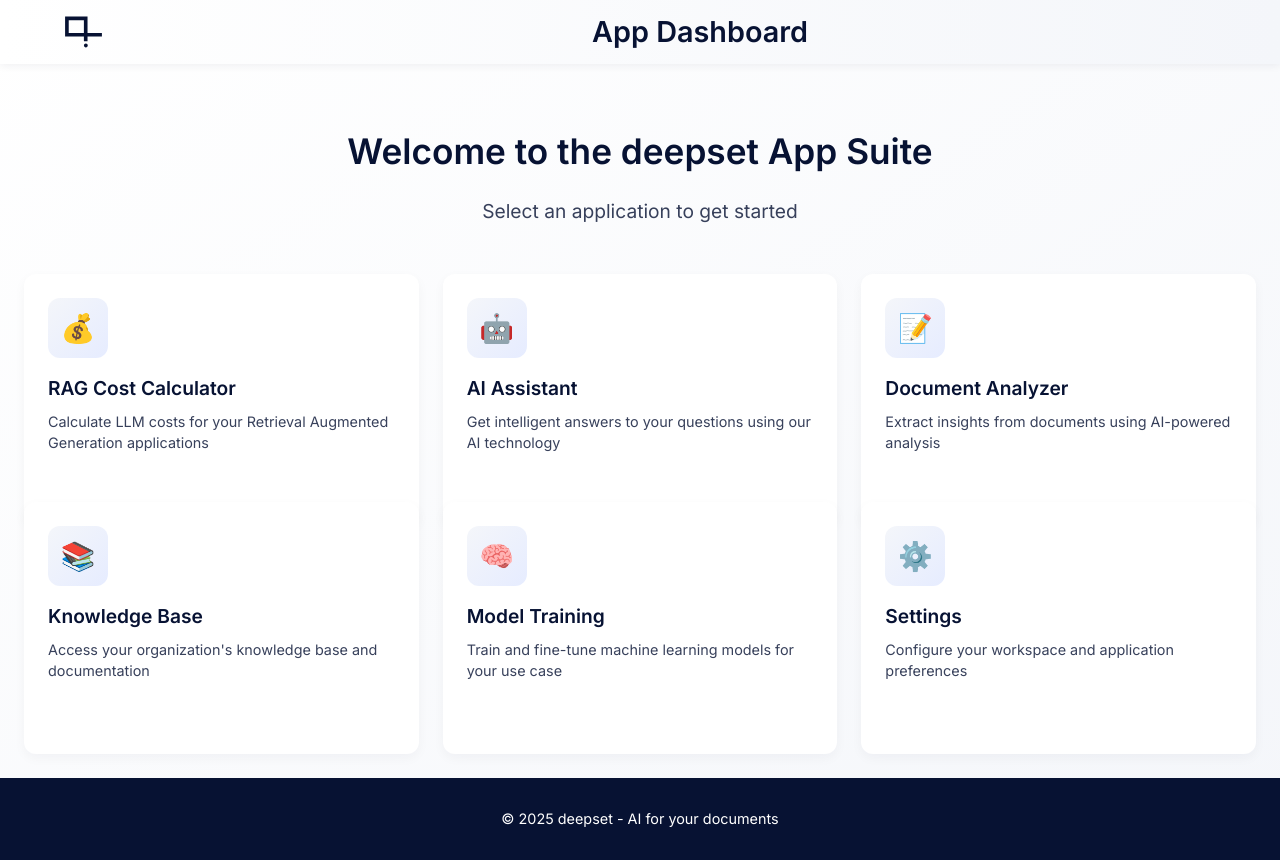
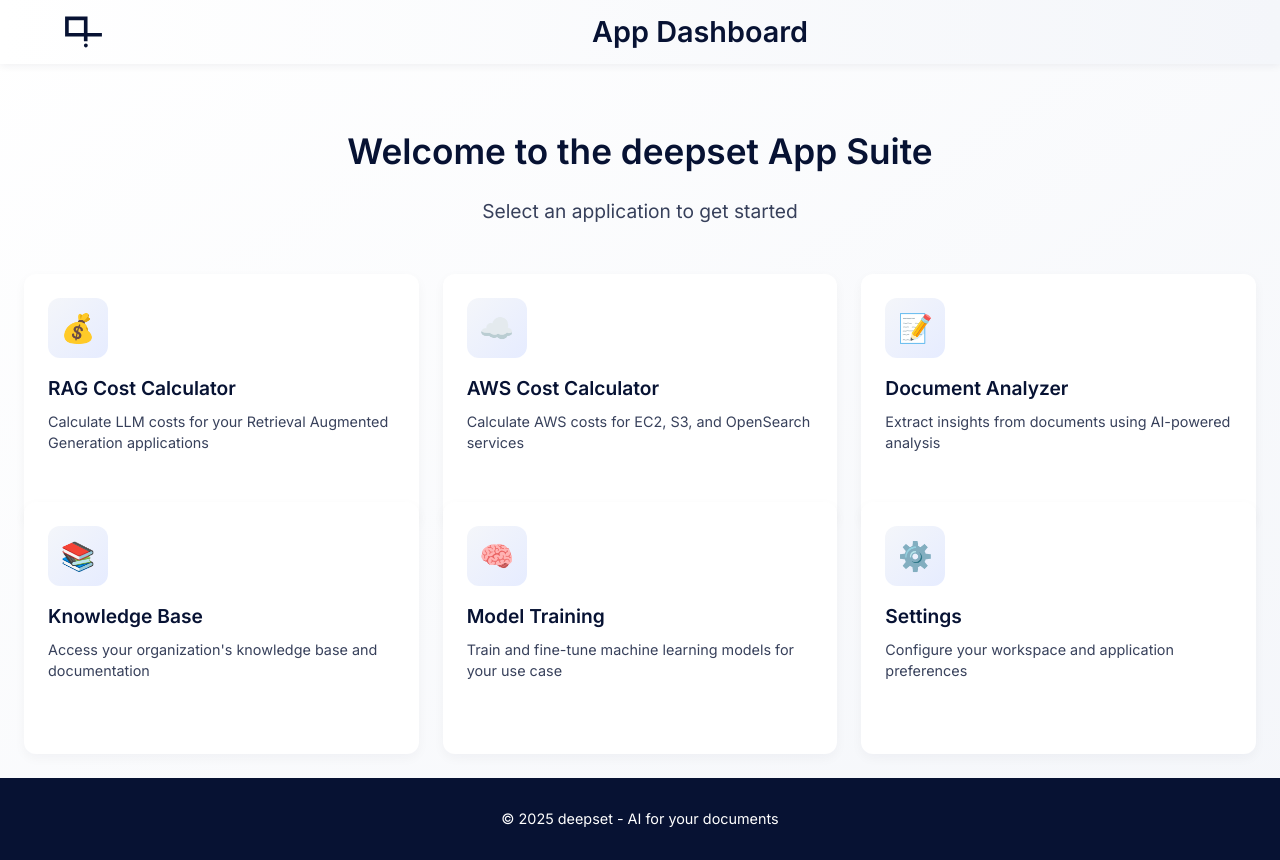
Before and after one commit to mathislucka/deepset-webinar-ui, a React (Vite) app: page / in a window 1280 px wide. Built offline with nearby package versions, Linux system fonts and the light colour scheme; the HTML template or start-up script is replaced by a standard one.

Commit message:
feat: add AWS Calculator to app cards list

```diff
--- a/src/components/Dashboard.jsx
+++ b/src/components/Dashboard.jsx
@@ -2,6 +2,7 @@ import React, { useState } from 'react';
 import DashboardHeader from './DashboardHeader';
 import AppCard from './AppCard';
 import RAGCalculator from './RAGCalculator';
+import AWSCalculator from './AWSCalculator';
 import '../styles/Dashboard.css';
 
 // App cards data
@@ -13,10 +14,10 @@ const appCards = [
     icon: <span className="app-icon">💰</span>
   },
   {
-    id: 'app2',
-    title: 'AI Assistant',
-    description: 'Get intelligent answers to your questions using our AI technology',
-    icon: <span className="app-icon">🤖</span>
+    id: 'aws-calculator',
+    title: 'AWS Cost Calculator',
+    description: 'Calculate AWS costs for EC2, S3, and OpenSearch services',
+    icon: <span className="app-icon">☁️</span>
   },
   {
     id: 'app3',
```
